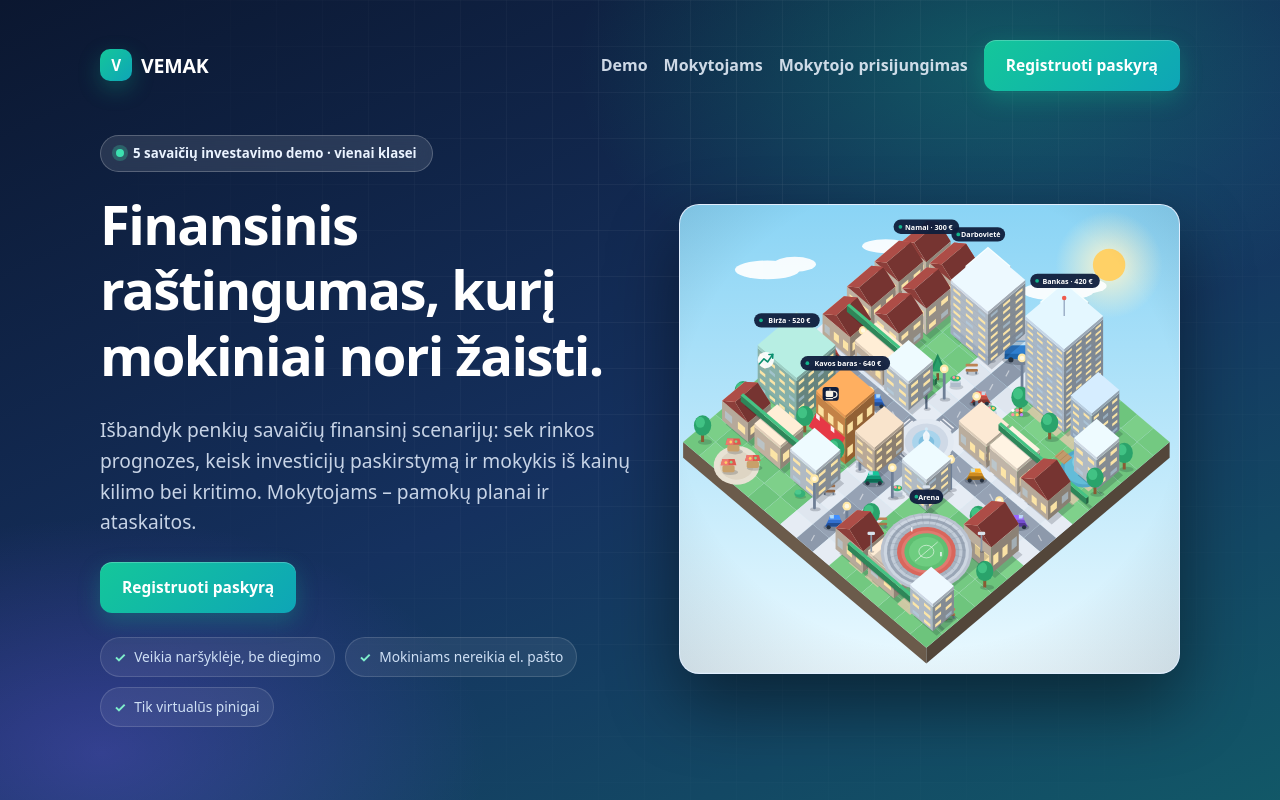
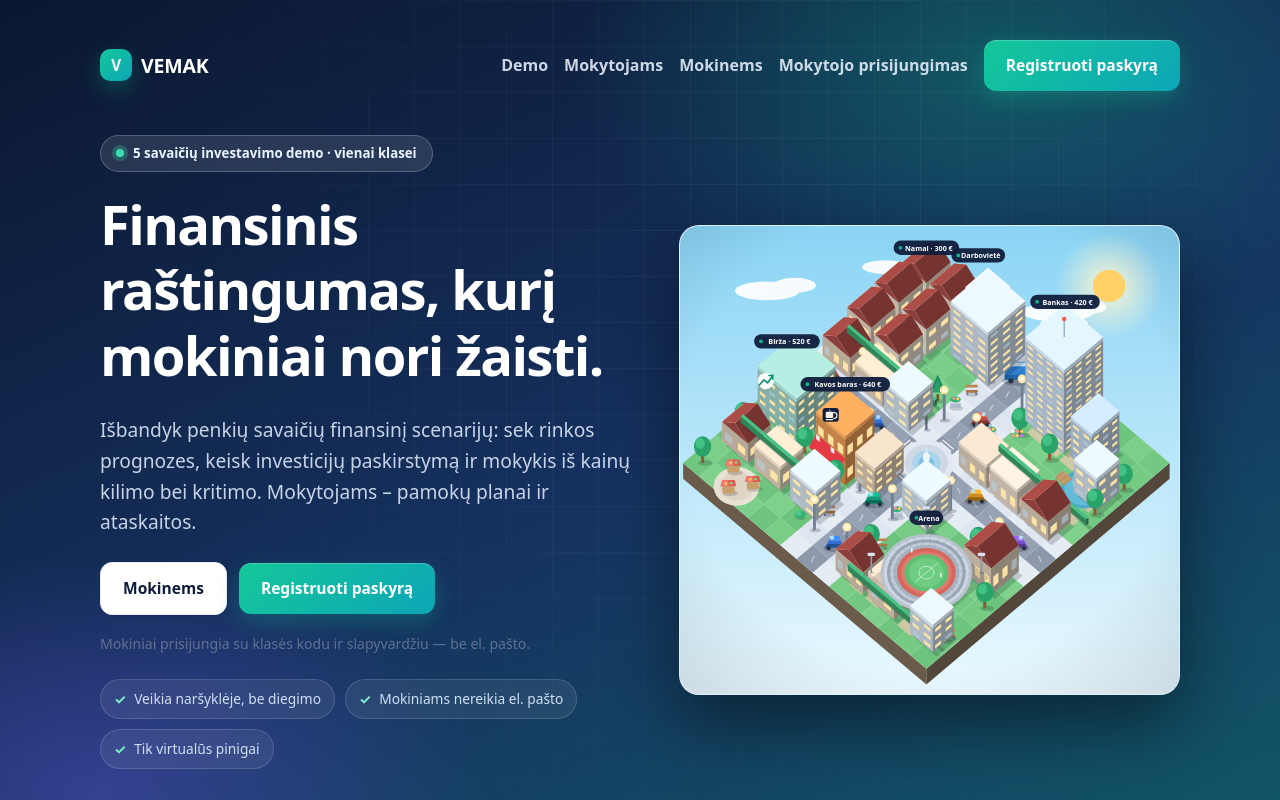
Before and after one commit to Ox380/Vemak, a website with bundled scripts: page app/public/index.html in a window 1280 px wide. Shown: the top 800 px of the page. Built offline with nearby package versions, Linux system fonts and the light colour scheme.

Commit message:
Add Mokinems student register/join button on the landing page

```diff
--- a/app/public/index.html
+++ b/app/public/index.html
@@ -92,13 +92,14 @@ footer .note{color:#9fb0cc}
 <body>
 <header class="hero">
   <div class="wrap">
-    <nav class="nav" aria-label="Pagrindinė navigacija"><a class="logo" href="/"><i>V</i>VEMAK</a><span class="sp"></span><a href="#demo">Demo</a><a href="#mokytojams">Mokytojams</a><a href="/teacher">Mokytojo prisijungimas</a><a class="btn" href="/teacher?register=1">Registruoti paskyrą</a></nav>
+    <nav class="nav" aria-label="Pagrindinė navigacija"><a class="logo" href="/"><i>V</i>VEMAK</a><span class="sp"></span><a href="#demo">Demo</a><a href="#mokytojams">Mokytojams</a><a href="/play">Mokinems</a><a href="/teacher">Mokytojo prisijungimas</a><a class="btn" href="/teacher?register=1">Registruoti paskyrą</a></nav>
     <div class="cols" style="margin-top:30px">
       <div>
         <span class="hero-badge"><span></span>5 savaičių investavimo demo · vienai klasei</span>
         <h1>Finansinis raštingumas, kurį mokiniai nori žaisti.</h1>
         <p class="lead">Išbandyk penkių savaičių finansinį scenarijų: sek rinkos prognozes, keisk investicijų paskirstymą ir mokykis iš kainų kilimo bei kritimo. Mokytojams – pamokų planai ir ataskaitos.</p>
-        <div class="row" style="margin-top:24px"><a class="btn" href="/teacher">Registruoti paskyrą</a></div>
+        <div class="row" style="margin-top:24px;gap:12px"><a class="btn alt" href="/play">Mokinems</a><a class="btn" href="/teacher?register=1">Registruoti paskyrą</a></div>
+        <p class="muted" style="margin-top:18px;font-size:.88rem">Mokiniai prisijungia su klasės kodu ir slapyvardžiu — be el. pašto.</p>
         <ul class="trust">
           <li><b>✓</b> Veikia naršyklėje, be diegimo</li>
           <li><b>✓</b> Mokiniams nereikia el. pašto</li>
```
